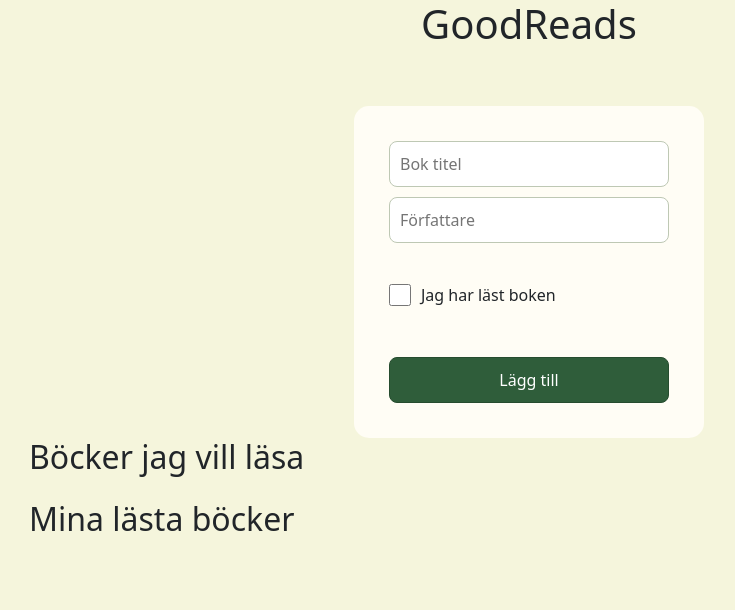
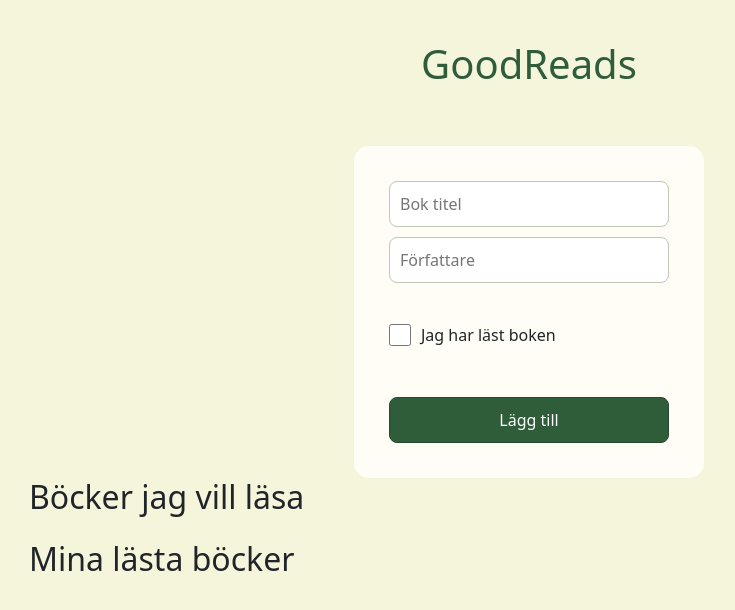
Before and after one commit to aliciaholm-utb/be26-js2-goodreads-alicia-holm, a website built with Vite: page index.html in a window 1280 px wide. Shown: the whole page, without its empty margins (111-846 px from the left). Built offline with nearby package versions, Linux system fonts and the light colour scheme; no server answers.

Commit message:
fix: override Bootstrapheading styles

```diff
--- a/src/style.css
+++ b/src/style.css
@@ -11,9 +11,9 @@ body {
 h1 {
   text-align: center;
   font-size: 40px;
-  color: rgb(47, 93, 58);
+  color: rgb(47, 93, 58) !important;
   margin-bottom: 10px;
-  margin-top: 40px;
+  margin-top: 40px !important;
 }
 
 form {
```
